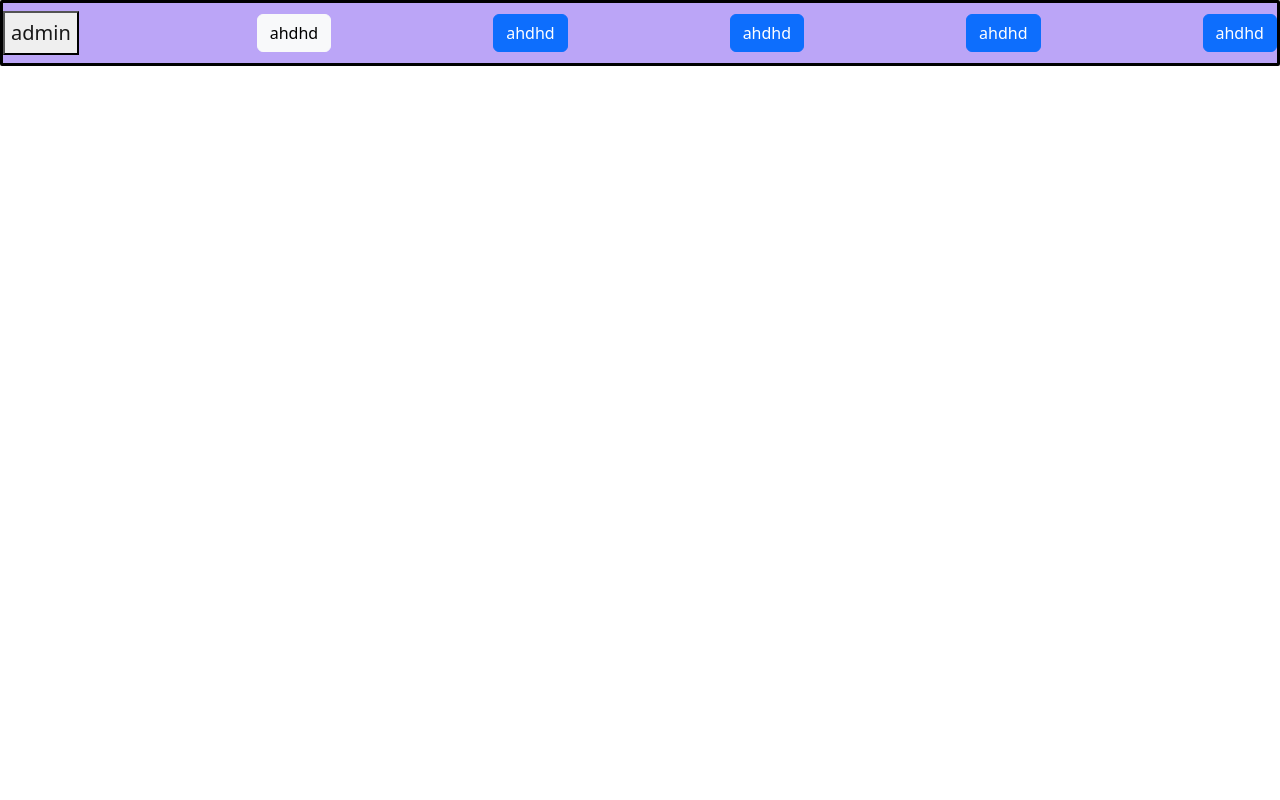
After one commit to KKEK-041405/porject_whilld_slf_, a PHP site: page /admin1.html in a window 1280 px wide. The commit adds this page. Run offline with PHP 8.4, Linux system fonts and the light colour scheme.

Commit message:
hello world

```diff
--- a/AcceptBook.php
+++ b/AcceptBook.php
@@ -9,10 +9,7 @@
             if($row['is_available'] == 1){
                     mysqli_query($conn,"UPDATE `books` SET `is_available` = 0 WHERE `Accession_no` = '$id' ");
                     mysqli_query($conn,"UPDATE `transactions` SET `Status` = 'Collect Book by this evening',`Transaction_Position` = 'inprogres' WHERE `Accession_no` = '$id' AND `Reciver_pin-no` = '$pin'");
-
                     // header("Location: index.php");
-
-
             }
             else{
                 $_SESSION['Bookcurrently_unavailable'] = true;
--- a/addstudent.php
+++ b/addstudent.php
@@ -10,7 +10,7 @@
         $password   =   $_POST['password'];
         $confrimpass      =   $_POST['confrimpass'];
 
-        $result = mysqli_query($conn,"UPDATE `login_details` SET `Username`='',`Password`='$password'");
+        $result = mysqli_query($conn,"");
         $row = mysqli_fetch_assoc($result);
         if($row){
             $_SESSION["BOOK_exist"] = true;
--- /dev/null
+++ b/admin1.css
@@ -0,0 +1,7 @@
+.navigation{
+    border-radius: 2px;
+    border-color: black;
+    border-style: solid;
+    height: fit-content;
+    background-color: #bba5f7;
+}
--- /dev/null
+++ b/admin1.html
@@ -0,0 +1,22 @@
+<html>
+    <head>
+        <meta charset="UTF-8">
+    <meta http-equiv="X-UA-Compatible" content="IE=edge">
+    <meta name="viewport" content="width=device-width, initial-scale=1.0">
+    <link rel="stylesheet" href="/static/jquery.dataTables.css">
+    <link rel="stylesheet" href="/static/bootstrap.min.css">
+    <link rel="stylesheet" href="admin1.css">
+        <script src="/static/bootstrap.bundle.min.js"></script>
+        </script>
+    </head>
+    <body>
+        <div class="navigation navbar">
+            <button class="navbar-brand">admin</button>
+            <button class="nav-button btn btn-light">ahdhd</button>
+            <button class="nav-button btn btn-primary">ahdhd</button>
+            <button class="nav-button btn btn-primary">ahdhd</button>
+            <button class="nav-button btn btn-primary">ahdhd</button>
+            <button class="nav-button btn btn-primary">ahdhd</button>
+        </div>
+    </body>
+</html>
--- a/index.php
+++ b/index.php
@@ -2,7 +2,6 @@
 include('sql_query\config.php');
     if(isset($_SESSION["is_LoggedIn"])){
         if($_SESSION["is_LoggedIn"]){
-            echo $_SESSION["is_admin"];
             ($_SESSION["is_admin"])?header("Location: admin.php"):header("Location: student.php");
         }
     }
@@ -22,7 +21,7 @@ if($_SERVER['REQUEST_METHOD'] == 'POST'){
           $_SESSION["is_LoggedIn"]  = true;
           //is admin
           if($rows['is_admin'] == 1){
-              header("Location: admin.php");
+              //sssheader("Location: admin.php");
               $_SESSION["username"] = $username;
               $_SESSION["is_admin"] = true;
               // $columns = array_keys($row);
@@ -73,7 +72,7 @@ if($_SERVER['REQUEST_METHOD'] == 'POST'){
         <h2 class="u-text u-text-2">Libary&nbsp;</h2>
         <p class="u-text u-text-3">Login</p>
         <div class="u-border-1 u-border-grey-75 u-expanded-width-xs u-form u-login-control u-radius-19 u-white u-form-1">
-          <form class="u-clearfix u-form-custom-backend u-form-spacing-8 u-form-vertical u-inner-form" source="custom" name="form" style="padding: 31px;" method="post">
+          <form action="index.php" class="u-clearfix u-form-custom-backend u-form-spacing-8 u-form-vertical u-inner-form" source="custom" name="form" style="padding: 31px;" method="post">
             <div class="u-form-group u-form-name u-label-top">
               <label for="username-a30d" class="u-label u-label-1">Username *</label>
               <input type="text" placeholder="Enter your Username" id="username-a30d" name="username" class="u-grey-5 u-input u-input-rectangle u-input-1" required="">
```
Also changed, not shown: admin.php (+7 -4 lines).
